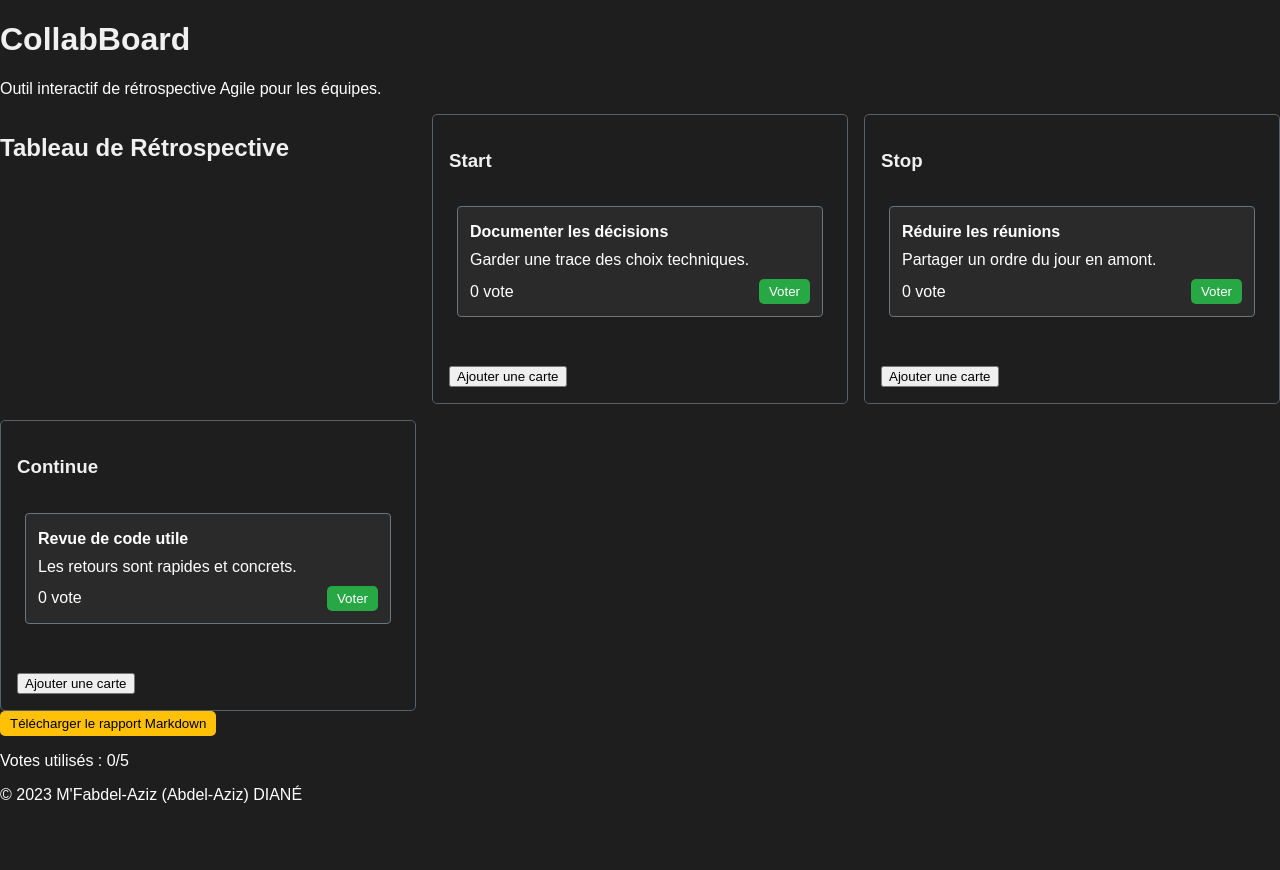
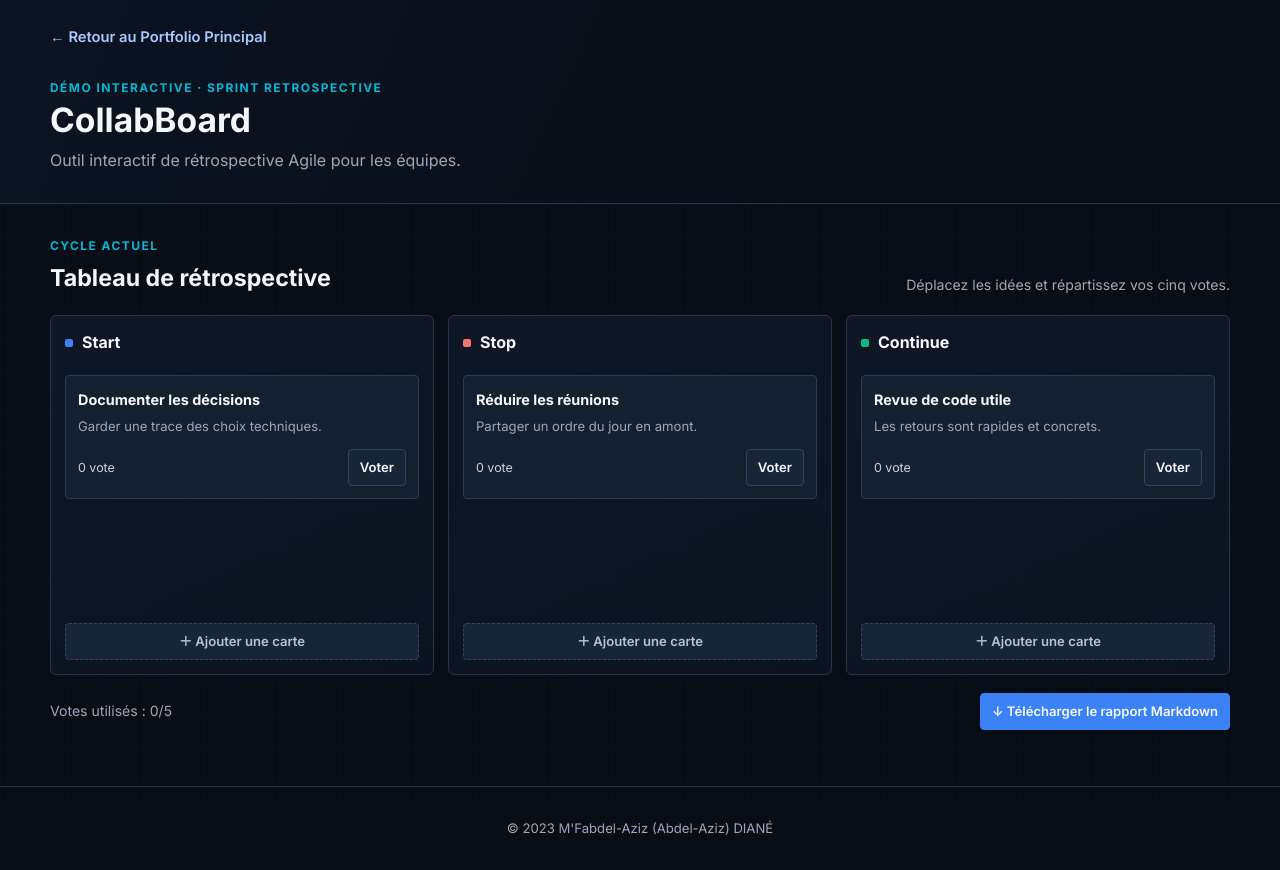
Before and after one commit to abdelazizdiane94-hash/EPITA, a PHP site: page /projects/collab-board/public/index.html in a window 1280 px wide. Before the commit the page ends 803 px from the top, so only its background shows below. Run offline with PHP 8.4, Linux system fonts and the light colour scheme.

Commit message:
Add files via upload

```diff
--- a/projects/collab-board/public/board.css
+++ b/projects/collab-board/public/board.css
@@ -1,112 +1,67 @@
-/* Styles for the CollabBoard application */
-
-body {
-    font-family: 'Arial', sans-serif;
-    background-color: #1e1e1e; /* Dark background */
-    color: #ffffff; /* Light text color */
-    margin: 0;
-    padding: 0;
+:root {
+    color-scheme: dark;
+    --bg: #090d16;
+    --panel: #101827;
+    --panel-soft: #0d1421;
+    --line: #273348;
+    --text: #f4f7fb;
+    --muted: #9aa8bb;
+    --blue: #3b82f6;
+    --cyan: #06b6d4;
+    --green: #10b981;
+    font-family: Inter, "Segoe UI", sans-serif;
 }
 
-h1, h2, h3 {
-    color: #f0f0f0; /* Light color for headings */
+* { box-sizing: border-box; }
+body { min-width: 320px; min-height: 100vh; margin: 0; background: var(--bg); color: var(--text); line-height: 1.6; }
+body::before { position: fixed; inset: 0; z-index: -1; background-image: linear-gradient(rgba(59,130,246,.035) 1px, transparent 1px), linear-gradient(90deg, rgba(59,130,246,.035) 1px, transparent 1px); background-size: 34px 34px; content: ""; pointer-events: none; }
+button, input, select { font: inherit; }
+button:focus-visible, a:focus-visible { outline: 2px solid var(--cyan); outline-offset: 3px; }
+.page-shell { width: min(1180px, calc(100% - 40px)); margin-inline: auto; }
+.page-header { padding: 18px 0 30px; border-bottom: 1px solid var(--line); background: linear-gradient(115deg, #0c1422, #090d16 68%); }
+.back-link { display: inline-flex; min-height: 40px; align-items: center; color: #a9c8ff; font-size: .92rem; font-weight: 600; text-decoration: none; }
+.back-link:hover { color: #fff; }
+.eyebrow { margin: 20px 0 4px; color: var(--cyan); font-size: .75rem; font-weight: 700; letter-spacing: .12em; text-transform: uppercase; }
+.page-header h1 { margin: 0; font-size: 2.1rem; line-height: 1.15; }
+.page-header p:last-child { margin: 8px 0 0; color: var(--muted); }
+main { padding: 32px 0 56px; }
+#board { display: grid; grid-template-columns: repeat(3, minmax(0, 1fr)); gap: 14px; }
+.section-heading { grid-column: 1 / -1; display: flex; flex-wrap: wrap; align-items: end; justify-content: space-between; gap: 10px; margin-bottom: 4px; }
+.section-heading .eyebrow { margin-top: 0; }
+.section-heading h2 { margin: 0; font-size: 1.45rem; }
+.board-intro { margin: 0; color: var(--muted); font-size: .88rem; }
+.column { display: flex; min-width: 0; min-height: 360px; flex-direction: column; padding: 14px; border: 1px solid var(--line); border-radius: 6px; background: linear-gradient(155deg, rgba(16,24,39,.96), rgba(13,20,33,.9)); }
+.column h3 { display: flex; align-items: center; gap: 9px; margin: 0 0 8px; font-size: 1rem; }
+.column-mark { width: 8px; height: 8px; border-radius: 2px; }
+.start-mark { background: var(--blue); }.stop-mark { background: #f97373; }.continue-mark { background: var(--green); }
+.card-container { min-height: 240px; flex: 1; padding: 4px 0; border-radius: 4px; }
+.card-container.drag-over { outline: 1px dashed var(--cyan); outline-offset: -2px; background: rgba(6,182,212,.045); }
+.board-card { margin: 8px 0; padding: 12px; border: 1px solid #2d3b50; border-radius: 4px; background: #141f30; cursor: grab; }
+.board-card:active { cursor: grabbing; }
+.board-card h4 { margin: 0 0 5px; font-size: .9rem; }
+.board-card p { margin: 0 0 12px; color: var(--muted); font-size: .82rem; overflow-wrap: anywhere; }
+.vote-section { display: flex; align-items: center; justify-content: space-between; gap: 10px; color: #c6d2e2; font-size: .78rem; }
+.vote-button, .add-card, .button { min-height: 36px; border: 1px solid #35435a; border-radius: 4px; padding: 7px 11px; background: #182438; color: var(--text); font-size: .82rem; font-weight: 600; cursor: pointer; transition: border-color .16s ease, background-color .16s ease; }
+.vote-button:hover, .add-card:hover { border-color: var(--cyan); background: #1b2b40; }
+.vote-button:disabled { cursor: not-allowed; opacity: .5; }
+.add-card { width: 100%; margin-top: 10px; border-style: dashed; color: #b5c3d6; }
+.board-actions { display: flex; flex-wrap: wrap; align-items: center; justify-content: space-between; gap: 12px; margin-top: 18px; }
+.status-line { margin: 0; color: var(--muted); font-size: .88rem; }
+.button-primary { border-color: var(--blue); background: var(--blue); }
+.button-primary:hover { background: #2869d1; }
+.site-footer { border-top: 1px solid var(--line); padding: 18px 20px; color: var(--muted); text-align: center; font-size: .82rem; }
+
+@media (max-width: 760px) {
+    .page-shell { width: min(100% - 28px, 1180px); }
+    .page-header { padding-top: 12px; }
+    .page-header h1 { font-size: 1.8rem; }
+    #board { grid-template-columns: 1fr; }
+    .column { min-height: 250px; }
+    .card-container { min-height: 130px; }
+    .board-actions { align-items: stretch; flex-direction: column; }
+    .button-primary { width: 100%; }
 }
 
-.container {
-    width: 90%;
-    max-width: 1200px;
-    margin: auto;
-    padding: 20px;
+@media (prefers-reduced-motion: reduce) {
+    *, *::before, *::after { scroll-behavior: auto !important; transition-duration: .01ms !important; }
 }
-
-.board {
-    display: flex;
-    flex-wrap: wrap;
-    justify-content: space-between;
-}
-
-.card {
-    background-color: #2a2a2a; /* Card background */
-    border: 1px solid #444;
-    border-radius: 5px;
-    margin: 10px;
-    padding: 15px;
-    width: calc(30% - 20px); /* Responsive card width */
-    box-shadow: 0 2px 5px rgba(0, 0, 0, 0.5);
-    transition: transform 0.2s;
-}
-
-.card:hover {
-    transform: scale(1.05); /* Scale effect on hover */
-}
-
-.card-header {
-    font-weight: bold;
-    margin-bottom: 10px;
-}
-
-.card-content {
-    margin-bottom: 15px;
-}
-
-.button {
-    background-color: #007acc; /* Button color */
-    color: white;
-    border: none;
-    border-radius: 5px;
-    padding: 10px 15px;
-    cursor: pointer;
-    transition: background-color 0.3s;
-}
-
-.button:hover {
-    background-color: #005f99; /* Darker button on hover */
-}
-
-.drag-over {
-    border: 2px dashed #007acc; /* Highlight when dragging over */
-}
-
-.vote-section {
-    display: flex;
-    justify-content: space-between;
-    align-items: center;
-}
-
-.vote-button {
-    background-color: #28a745; /* Green for voting */
-    color: white;
-    border: none;
-    border-radius: 5px;
-    padding: 5px 10px;
-    cursor: pointer;
-}
-
-.vote-button:hover {
-    background-color: #218838; /* Darker green on hover */
-}
-
-.export-button {
-    background-color: #ffc107; /* Yellow for export */
-    color: black;
-    border: none;
-    border-radius: 5px;
-    padding: 5px 10px;
-    cursor: pointer;
-}
-
-.export-button:hover {
-    background-color: #e0a800; /* Darker yellow on hover */
-}
-
-#board { display: grid; grid-template-columns: repeat(3, minmax(0, 1fr)); gap: 16px; }
-.column { min-width: 0; padding: 16px; border: 1px solid #52616b; border-radius: 5px; }
-.card-container { min-height: 160px; padding: 8px; }
-.board-card { margin: 8px 0; padding: 12px; border: 1px solid #667781; border-radius: 4px; background: #2a2a2a; cursor: grab; }
-.board-card:active { cursor: grabbing; }
-.board-card h4, .board-card p { margin: 4px 0 10px; }
-button:disabled { cursor: not-allowed; opacity: .55; }
-
-@media (max-width: 760px) {
-    #board { grid-template-columns: 1fr; }
-}
--- a/projects/collab-board/public/index.html
+++ b/projects/collab-board/public/index.html
@@ -4,37 +4,49 @@
     <meta charset="UTF-8">
     <meta name="viewport" content="width=device-width, initial-scale=1.0">
     <title>CollabBoard - Outil de Rétrospective Agile</title>
+    <link rel="preconnect" href="https://fonts.googleapis.com">
+    <link rel="preconnect" href="https://fonts.gstatic.com" crossorigin>
+    <link href="https://fonts.googleapis.com/css2?family=Inter:wght@400;500;600;700;800&display=swap" rel="stylesheet">
     <link rel="stylesheet" href="board.css">
     <script src="board.js" defer></script>
 </head>
 <body>
-    <header>
-        <h1>CollabBoard</h1>
-        <p>Outil interactif de rétrospective Agile pour les équipes.</p>
+    <header class="page-header">
+        <div class="page-shell">
+            <a class="back-link" href="../../../index.html">← Retour au Portfolio Principal</a>
+            <p class="eyebrow">Démo interactive · Sprint retrospective</p>
+            <h1>CollabBoard</h1>
+            <p>Outil interactif de rétrospective Agile pour les équipes.</p>
+        </div>
     </header>
     <main>
-        <section id="board">
-            <h2>Tableau de Rétrospective</h2>
+        <section id="board" class="page-shell">
+            <div class="section-heading">
+                <div><p class="eyebrow">Cycle actuel</p><h2>Tableau de rétrospective</h2></div>
+                <p class="board-intro">Déplacez les idées et répartissez vos cinq votes.</p>
+            </div>
             <div class="column" id="start-column" data-type="start">
-                <h3>Start</h3>
+                <h3><span class="column-mark start-mark"></span>Start</h3>
                 <div class="card-container" data-type="start"></div>
-                <button onclick="addCard('start')">Ajouter une carte</button>
+                <button class="add-card" type="button" data-add-card="start">＋ Ajouter une carte</button>
             </div>
             <div class="column" id="stop-column" data-type="stop">
-                <h3>Stop</h3>
+                <h3><span class="column-mark stop-mark"></span>Stop</h3>
                 <div class="card-container" data-type="stop"></div>
-                <button onclick="addCard('stop')">Ajouter une carte</button>
+                <button class="add-card" type="button" data-add-card="stop">＋ Ajouter une carte</button>
             </div>
             <div class="column" id="continue-column" data-type="continue">
-                <h3>Continue</h3>
+                <h3><span class="column-mark continue-mark"></span>Continue</h3>
                 <div class="card-container" data-type="continue"></div>
-                <button onclick="addCard('continue')">Ajouter une carte</button>
+                <button class="add-card" type="button" data-add-card="continue">＋ Ajouter une carte</button>
             </div>
         </section>
-        <button id="export-button" class="export-button" type="button">Télécharger le rapport Markdown</button>
-        <p id="vote-status" role="status">Votes utilisés : 0/5</p>
+        <div class="page-shell board-actions">
+            <p id="vote-status" class="status-line" role="status">Votes utilisés : 0/5</p>
+            <button id="export-button" class="button button-primary" type="button">↓ Télécharger le rapport Markdown</button>
+        </div>
     </main>
-    <footer>
+    <footer class="site-footer">
         <p>&copy; 2023 M'Fabdel-Aziz (Abdel-Aziz) DIANÉ</p>
     </footer>
 </body>
```
Also changed, not shown: projects/collab-board/public/board.js (+13 -65 lines), projects/stock-pulse/client/app.js (+13 -19 lines), projects/stock-pulse/client/index.html (+26 -16 lines), projects/stock-pulse/client/style.css (+60 -84 lines).
